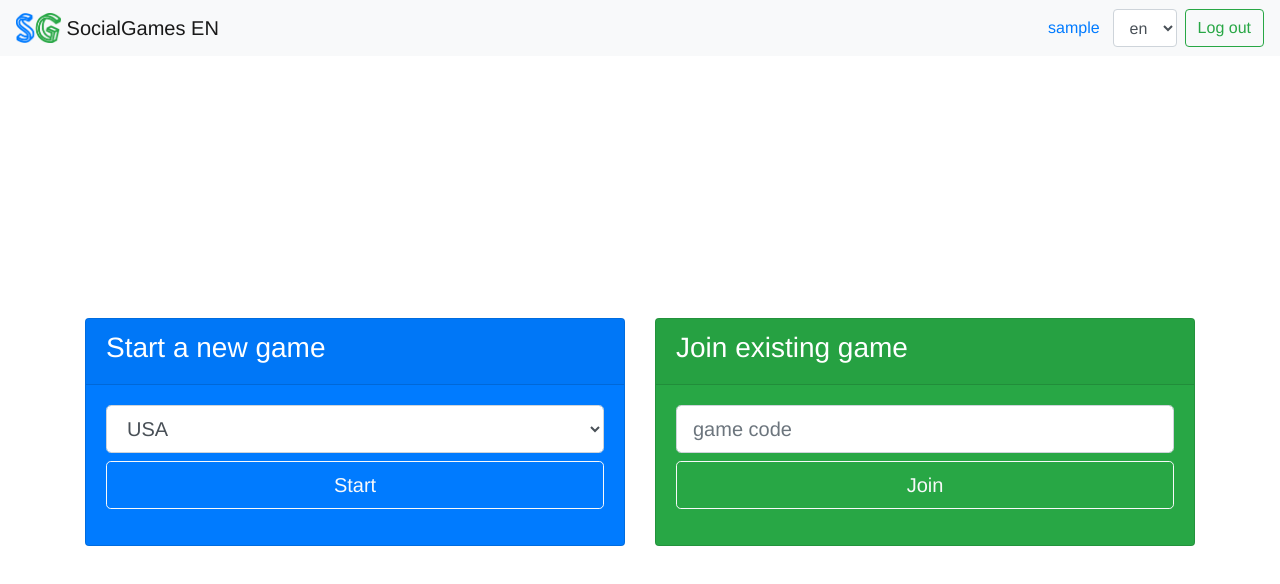
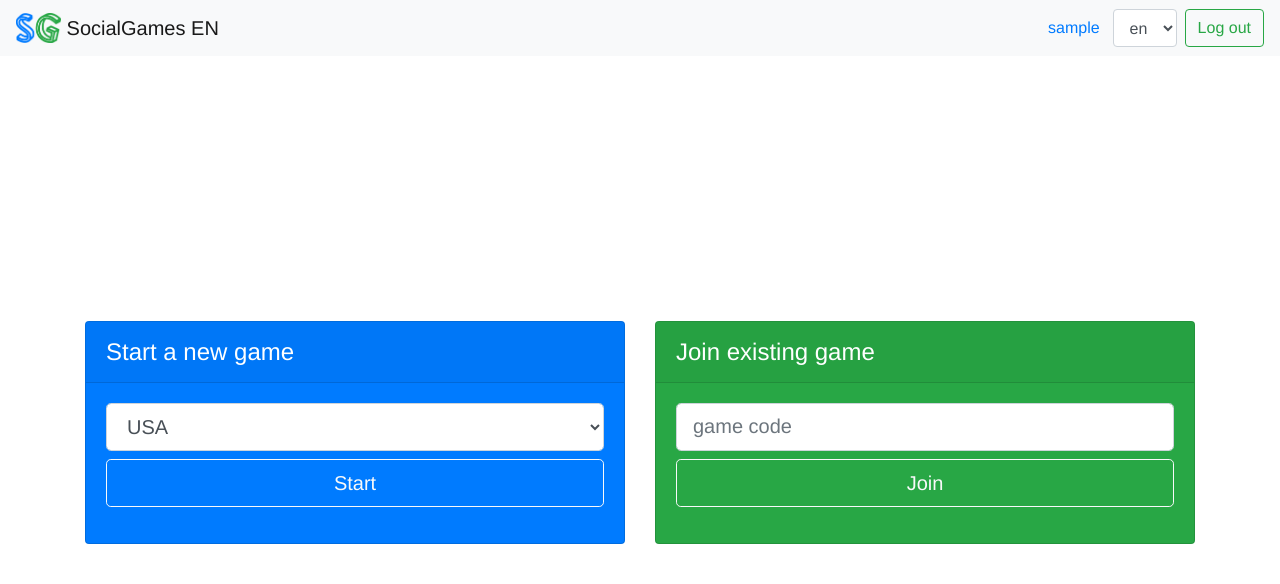
Before and after one commit to jakusz1/socialgames-frontend, a Vue app: page /profile in a window 1280 px wide. Shown: the top 584 px of the page. Built offline with nearby package versions, Linux system fonts and the light colour scheme; sample sign-in values are in the browser's storage; a web font is replaced by a local one.

Commit message:
Fixed card header font size

```diff
--- a/src/App.vue
+++ b/src/App.vue
@@ -46,4 +46,7 @@ export default {
   color: #2c3e50;
   height: inherit;
 }
+.card .card-header {
+  font-size: 1.5rem
+}
 </style>
--- a/src/components/Main.vue
+++ b/src/components/Main.vue
@@ -4,7 +4,7 @@
       <div class="col">
     <div class="card text-white bg-primary mt-2">
       <div class="card-header text-left">
-        <h3>{{$t('start.new_game_title')}}</h3>
+        {{$t('start.new_game_title')}}
       </div>
       <div class="card-body">
         <form @submit.prevent="startGame" class="form-group">
@@ -19,7 +19,7 @@
       <div class="col">
     <div class="card text-white bg-success mt-2">
       <div class="card-header text-left">
-        <h3>{{$t('controller.connect_title')}}</h3>
+        {{$t('controller.connect_title')}}
       </div>
       <div class="card-body">
         <form @submit.prevent="startController" class="form-group">
--- a/src/components/Profile.vue
+++ b/src/components/Profile.vue
@@ -2,7 +2,7 @@
   <div class="container my-auto">
     <div class="card bg-light text-left">
       <div class="card-header">
-        <h3>{{$t('profile.header')}}</h3>
+        {{$t('profile.header')}}
       </div>
     <div v-if="edit_mode" class="card-body">
       <form v-on:submit.prevent>
```
